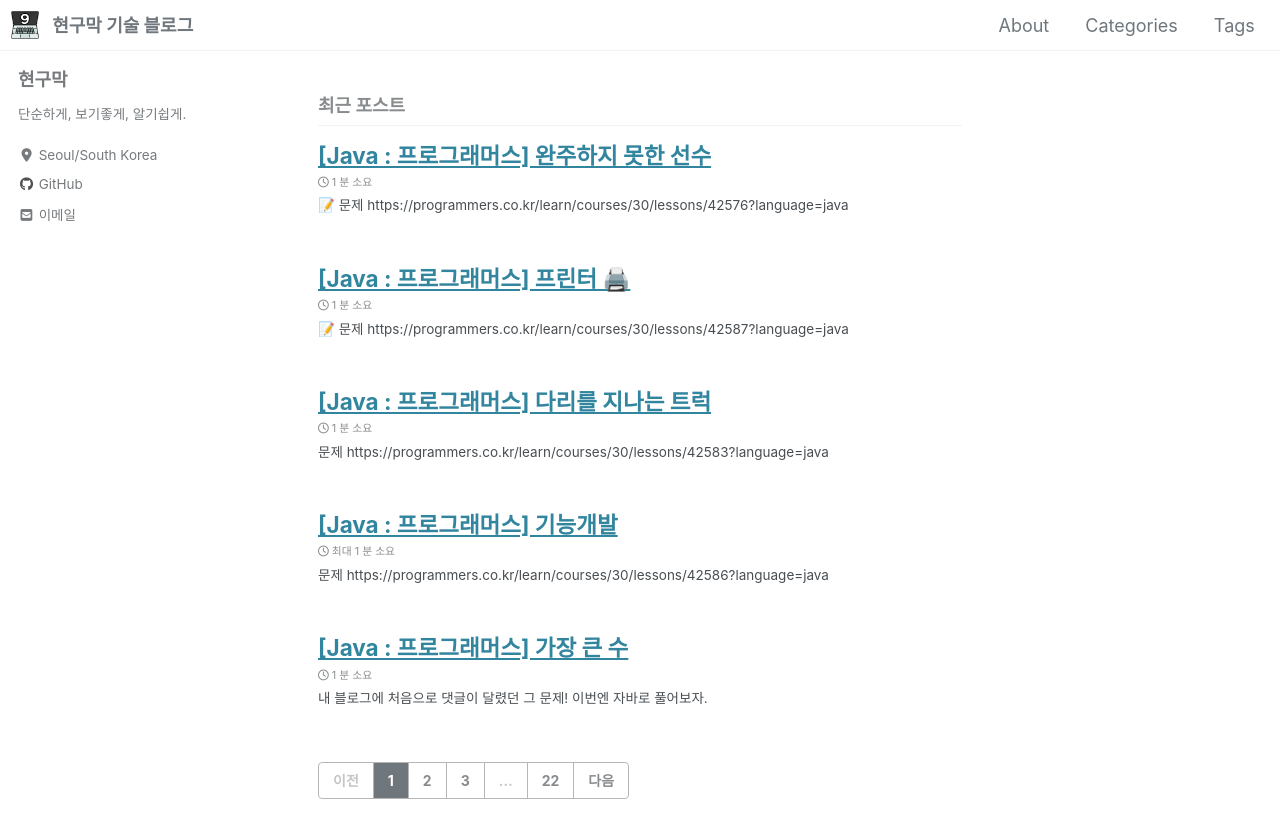
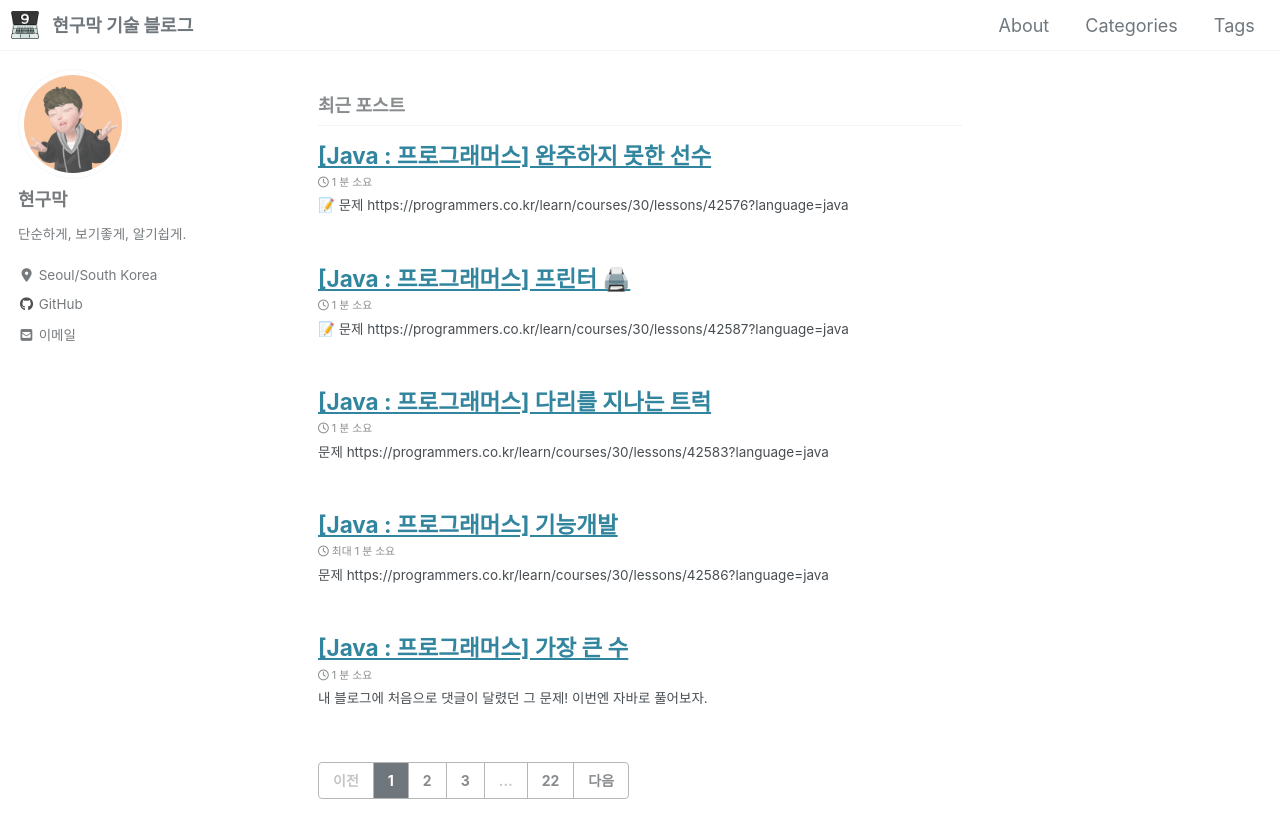
Before and after one commit to Hyeon9mak/Hyeon9mak.github.io, a Jekyll site: the page built from index.html, in a window 1280 px wide and 900 px high. Shown: the top 838 px of the window. Built offline with Jekyll 4.4.1, drawn with Linux system fonts in a browser that asks for light colours; cached includes are drawn as plain includes; nearby versions of some CDN libraries; the list of posts is cut into pages by our own code.

Commit message:
Update blog design!

```diff
--- a/_config.yml
+++ b/_config.yml
@@ -25,7 +25,7 @@
 baseurl                  : # the subpath of your site, e.g. "/blog"
 repository               : # GitHub username/repo-name e.g. "mmistakes/minimal-mistakes"
 teaser                   : "/assets/images/9git.png" # 500x300px
-logo                     : "/assets/images/9git.png" # 88x88px
+logo                     : "/assets/images/9git_logo.png" # 88x88px
 masthead_title           : # overrides the website title displayed in the masthead, use " " for no title
 # breadcrumbs            : false # true, false (default)
 words_per_minute         : 200
@@ -108,7 +108,7 @@
 # Site Author
 author:
   name             : "현구막"
-  avatar           : # path of avatar image, e.g. "/assets/images/bio-photo.jpg"
+  avatar           : "/assets/images/9vatar.png"
   bio              : "단순하게, 보기좋게, 알기쉽게."
   location         : "Seoul/South Korea"
   email            : "jinha3507@gmail.com"
```
Also changed, not shown: assets/images/9git_logo.png (added), assets/images/9vatar.png (added).
